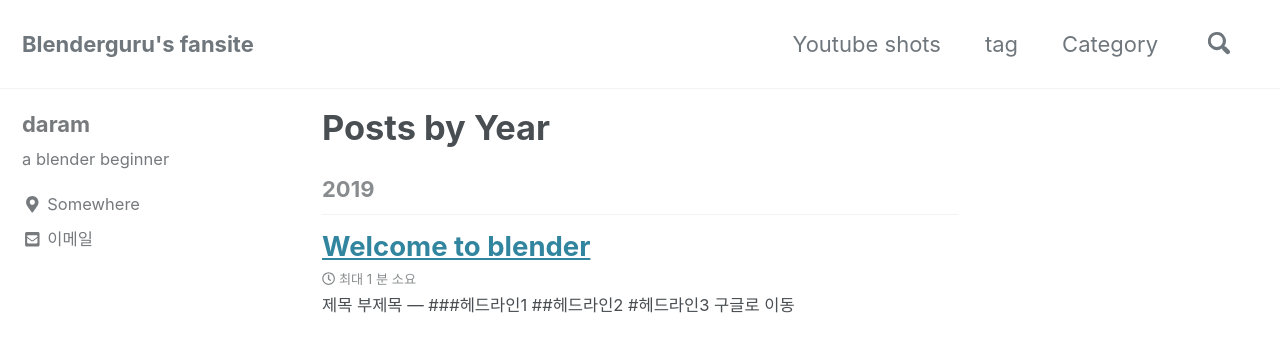
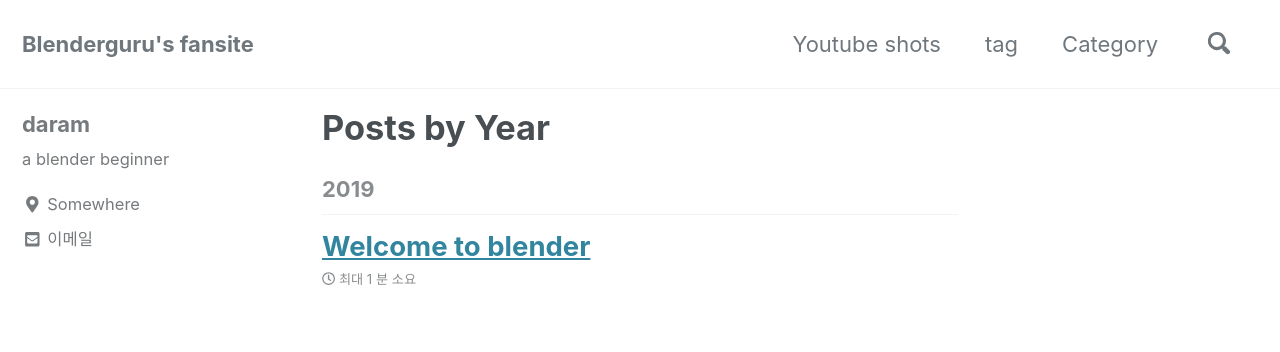
Before and after one commit to daramoooooo/daramoooooo.github.io, a Jekyll site: the page built from _pages/year-archive.html, in a window 1280 px wide and 900 px high. Shown: the top 352 px of the window. Built offline with Jekyll 4.4.1, drawn with Linux system fonts in a browser that asks for light colours; cached includes are drawn as plain includes; nearby versions of some CDN libraries.

Commit message:
Update 2019-07-06-start.md

```diff
--- a/_posts/2019-07-06-start.md
+++ b/_posts/2019-07-06-start.md
@@ -4,25 +4,3 @@ title:  "Welcome to blender"
 date:   2019-07-06 16:16:01 -0600
 categories: blender
 ---
-
-
-제목
-===
-부제목
----
-###헤드라인1
-##헤드라인2
-#헤드라인3
-[구글로 이동](https://google.com)
-![Alt text](https://ibb.co/nMdDb6t)
-
-which is shown in the screenshot below:
-![My helpful screenshot]({{ https://ibb.co/nMdDb6t }})
-
-<ul>
-  {% for post in site.posts %}
-    <li>
-      <a href="{{ post.url }}">{{ post.title }}</a>
-    </li>
-  {% endfor %}
-</ul>
```
